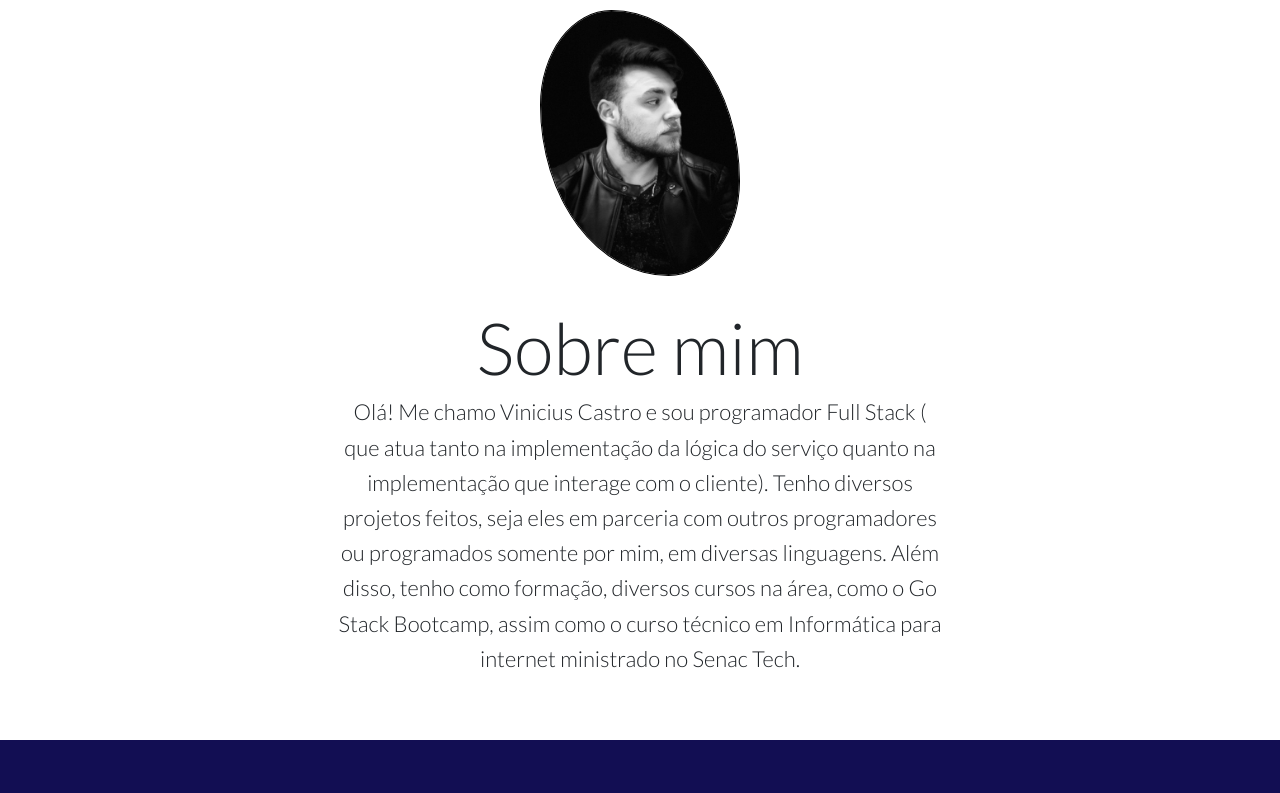
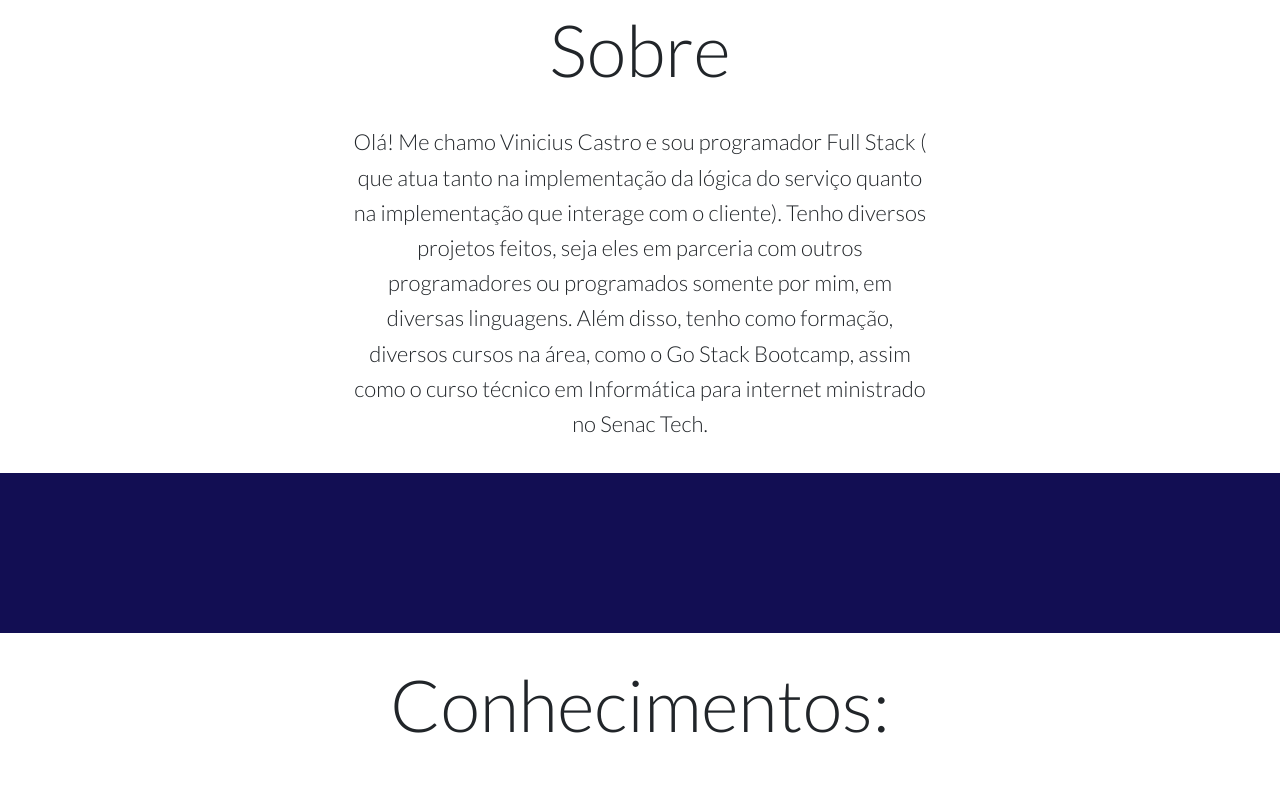
Before and after one commit to ViniciusCastroJS/Portfolio, a website built with Parcel: page index.html in a window 1280 px wide. Shown: the part 810-1603 px from the top of the page. Built offline with nearby package versions, Linux system fonts and the light colour scheme.

Commit message:
Update index.html

```diff
--- a/index.html
+++ b/index.html
@@ -3,12 +3,7 @@
   <head>
     <title>Vinicius Castro - Portfolio </title>
     <meta charset="UTF-8" />
-    <link
-      rel="stylesheet"
-      href="https://stackpath.bootstrapcdn.com/bootstrap/4.5.2/css/bootstrap.min.css"
-      integrity="sha384-JcKb8q3iqJ61gNV9KGb8thSsNjpSL0n8PARn9HuZOnIxN0hoP+VmmDGMN5t9UJ0Z"
-      crossorigin="anonymous"
-    />
+    <link rel="stylesheet" href="https://stackpath.bootstrapcdn.com/bootstrap/4.5.2/css/bootstrap.min.css" integrity="sha384-JcKb8q3iqJ61gNV9KGb8thSsNjpSL0n8PARn9HuZOnIxN0hoP+VmmDGMN5t9UJ0Z" crossorigin="anonymous">
     <link rel="stylesheet" href="./src/styles.css" />
     <link
       href="https://fonts.googleapis.com/css2?family=Lato:wght@300;400;700;900&display=swap"
@@ -18,7 +13,6 @@
       src="https://kit.fontawesome.com/152ba53354.js"
       crossorigin="anonymous"
     ></script>
-    <script src="https://ajax.googleapis.com/ajax/libs/jquery/3.5.1/jquery.min.js"></script>
   </head>
 
   <body>
@@ -58,23 +52,12 @@
     </div>
 
     <!--SOBRE MIM-->
-    <div class="container-fluid flex-options section-options">
-      <div class="row flex-options" id="about">
-        <div class="col">
-          <img
-            src="./src/Vini_perfil.jpg"
-            class="img"
-            alt="picture"
-            width="200px"
-          />
-        </div>
+    <div class="container-fluid flex-options section-options" id="about">
+      <div class="row m-3 flex-options">
+        <div class="col display-3">Sobre</div>
       </div>
 
-      <div class="row pt-1 pb-1 mt-1 flex-options">
-        <div class="col display-3">Sobre mim</div>
-      </div>
-
-      <div class="row pb-4 mb-4 justify-content-center">
+      <div class="row m-3 justify-content-center">
         <div class="col-6 text">
           <p>
             Olá! Me chamo Vinicius Castro e sou programador Full Stack ( que
@@ -91,10 +74,10 @@
     </div>
 
     <!-- BARRA PRA SEPARAR-->
-    <div class="container-fluid separador"></div>
+    <div class="container-fluid separador" id="knowledges"></div>
 
     <!-- Conhecimentos -->
-    <div class="container-fluid flex-options section-options" id="knowledges">
+    <div class="container-fluid flex-options section-options">
       <div class="row pt-4 pb-1 mt-1">
         <div class="col display-3 pb-4 mb-4">Conhecimentos:</div>
       </div>
@@ -179,6 +162,9 @@
     <!-- BARRA PRA SEPARAR-->
     <footer class="container-fluid"></footer>
 
+    <script src="https://code.jquery.com/jquery-3.5.1.slim.min.js" integrity="sha384-DfXdz2htPH0lsSSs5nCTpuj/zy4C+OGpamoFVy38MVBnE+IbbVYUew+OrCXaRkfj" crossorigin="anonymous"></script>
+    <script src="https://cdn.jsdelivr.net/npm/popper.js@1.16.1/dist/umd/popper.min.js" integrity="sha384-9/reFTGAW83EW2RDu2S0VKaIzap3H66lZH81PoYlFhbGU+6BZp6G7niu735Sk7lN" crossorigin="anonymous"></script>
+    <script src="https://stackpath.bootstrapcdn.com/bootstrap/4.5.2/js/bootstrap.min.js" integrity="sha384-B4gt1jrGC7Jh4AgTPSdUtOBvfO8shuf57BaghqFfPlYxofvL8/KUEfYiJOMMV+rV" crossorigin="anonymous"></script>
     <script src="src/index.js"></script>
   </body>
 </html>
```
